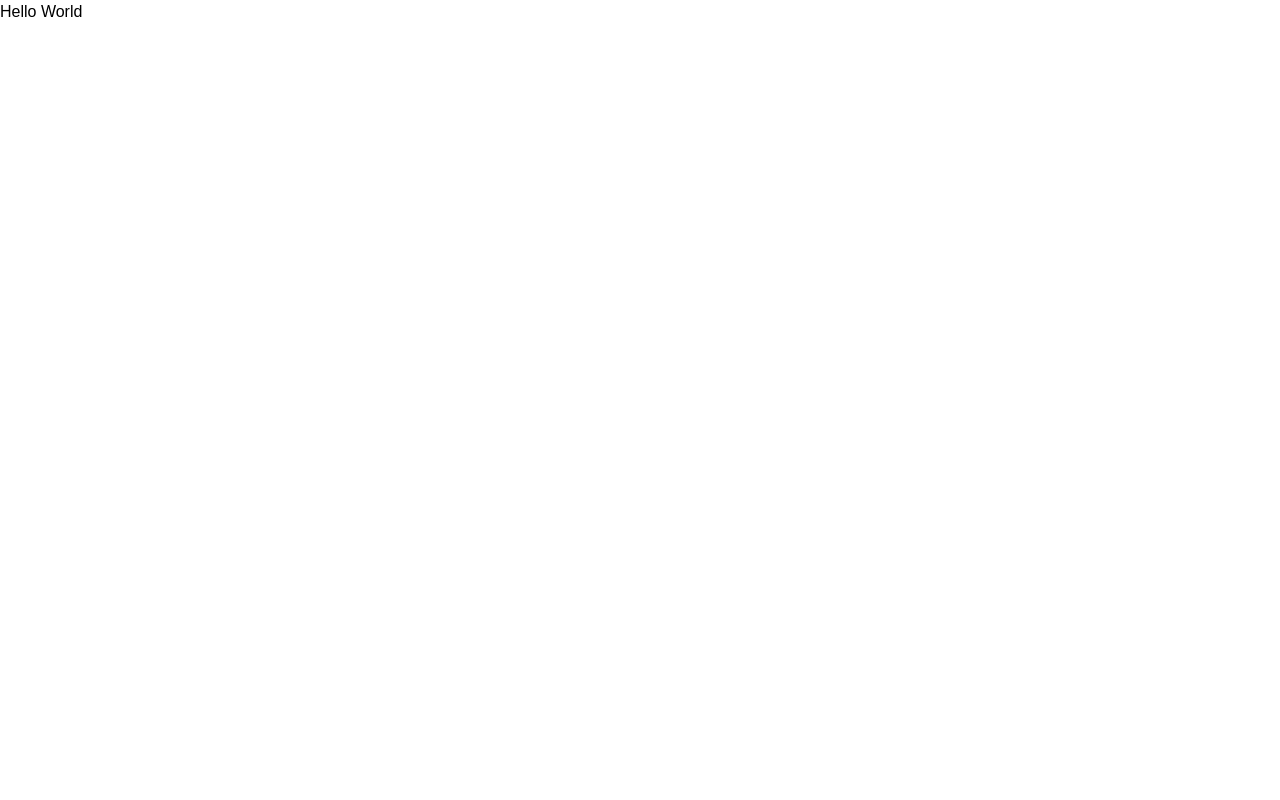
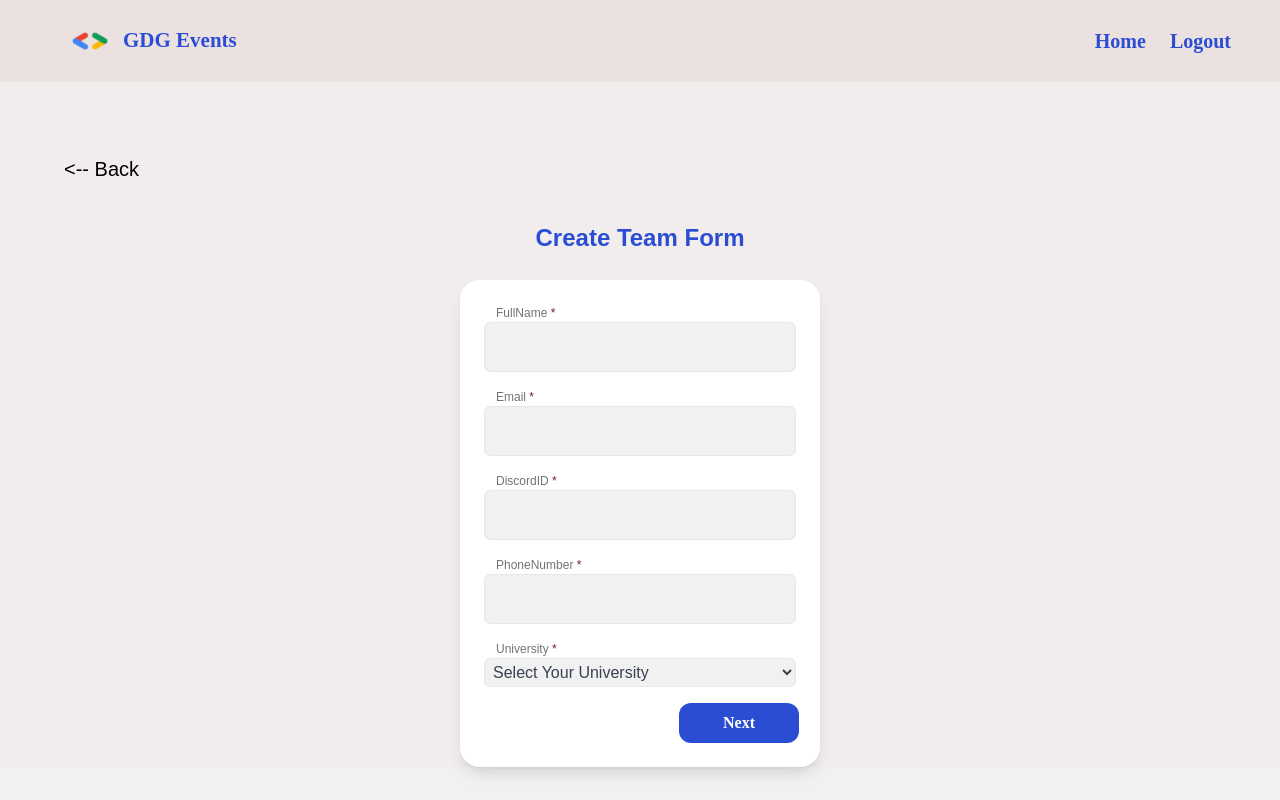
Before and after one commit to kingofdead6/Registration-System-front-end, a Vue app: page / in a window 1280 px wide. Built offline with nearby package versions, Linux system fonts and the light colour scheme; a web font is replaced by a local one.

Commit message:
Update App.vue

```diff
--- a/src/App.vue
+++ b/src/App.vue
@@ -1,6 +1,13 @@
 <script setup>
+import Create_team from './Views/Create_team.vue';
+import Create_team2 from './Views/Create_team2.vue';
+import Join_team from './Views/Join_team.vue';
+import SignIn from './Views/SignIn.vue';
+import SignUp from './Views/SignUp.vue';
+import Staff_Format from './Views/Staff_Format.vue';
+
 </script>
 
 <template>
- <h1>Hello World</h1>
+<Create_team />
 </template>
```
